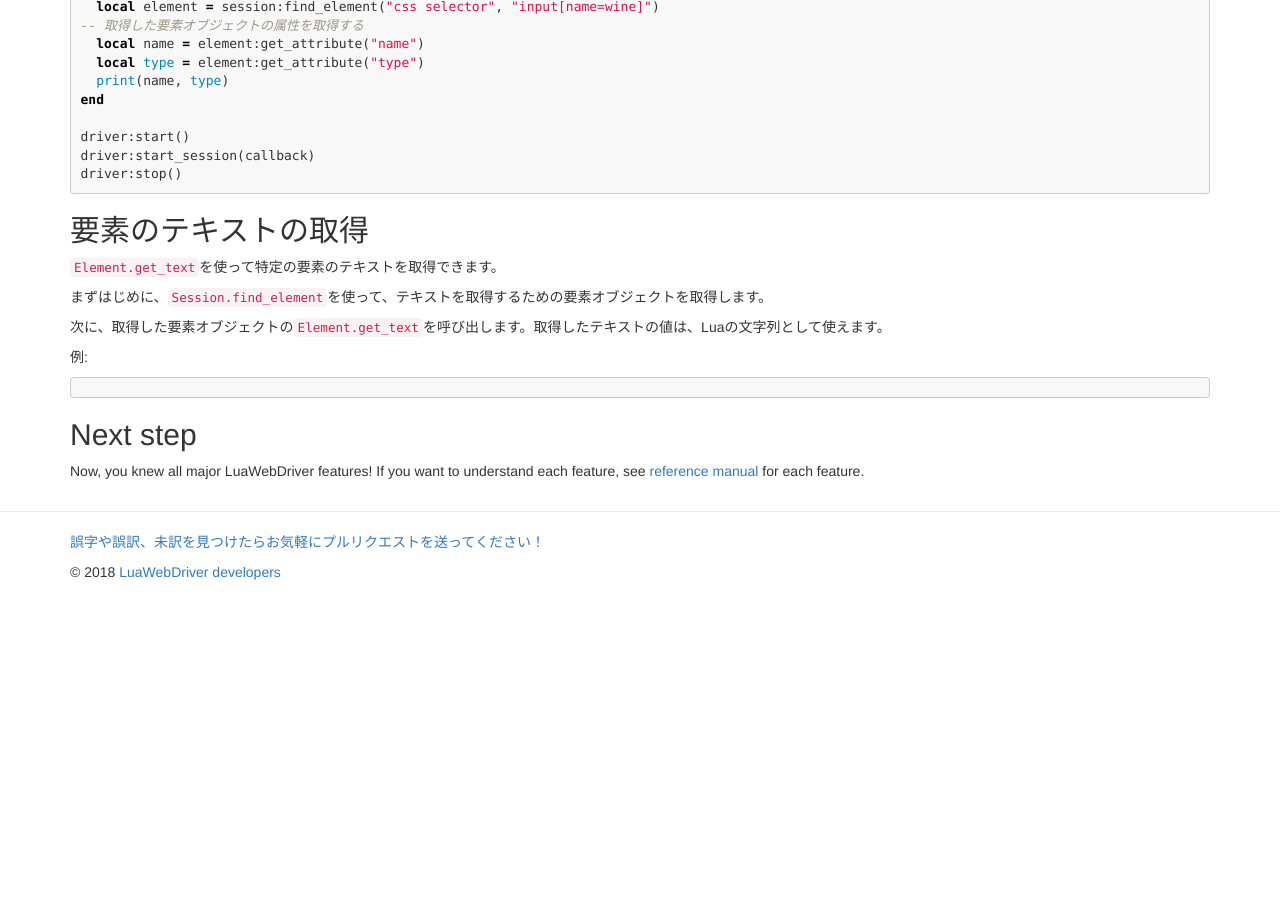
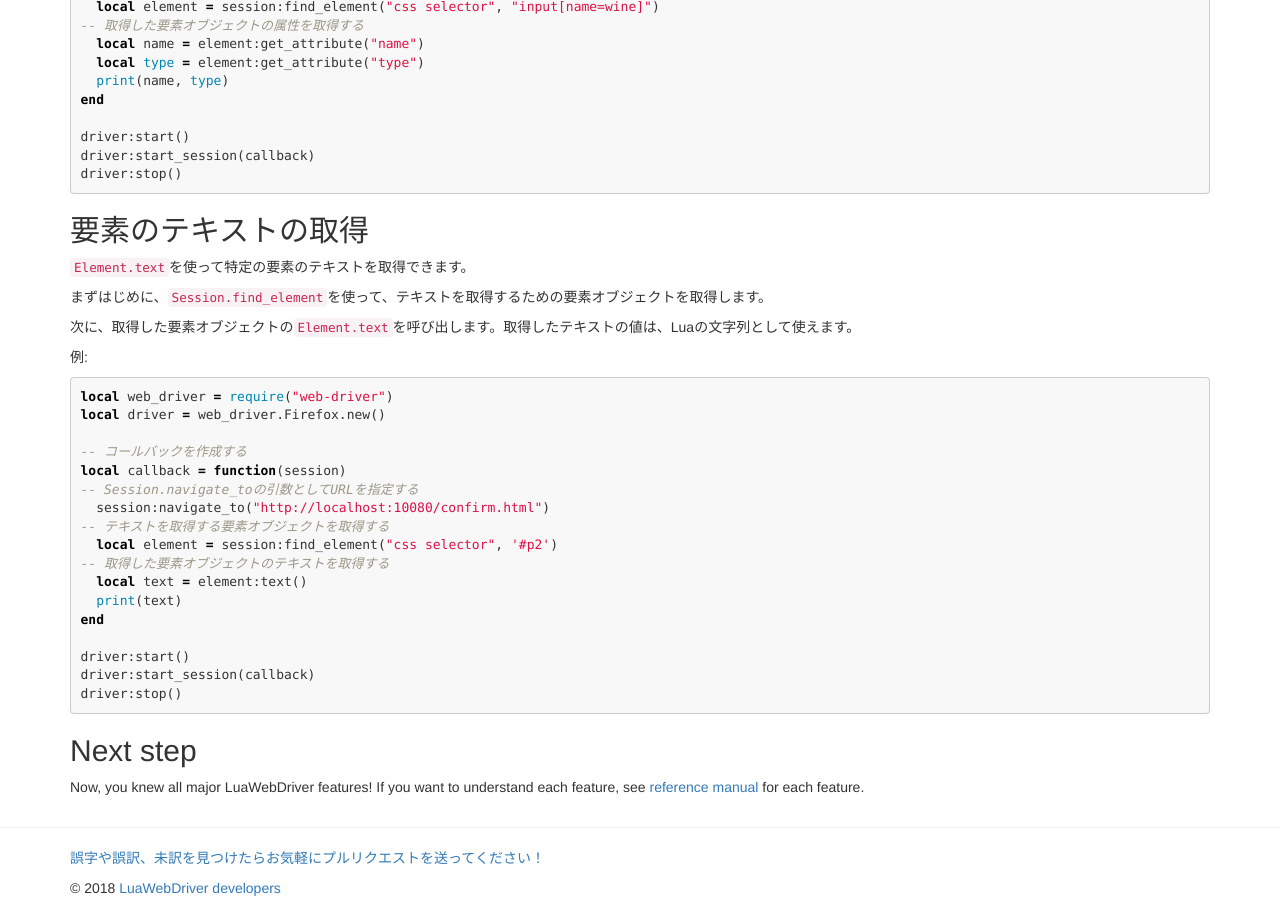
Before and after one commit to clear-code/lua-web-driver, a Jekyll site: the page built from docs/ja/tutorial/index.md, in a window 1280 px wide and 900 px high, scrolled down 3957 px. Built offline with Jekyll 4.4.1, drawn with Linux system fonts in a browser that asks for light colours; before the commit the page ends 4549 px from its top, so only the background shows below that; some of the changed text lies outside the part shown.

Commit message:
doc tutorial: add example for get text of element

````diff
--- a/docs/ja/tutorial/index.md
+++ b/docs/ja/tutorial/index.md
@@ -238,15 +238,32 @@
 
 ## 要素のテキストの取得 {#get-attribute-element}
 
-[`Element.get_text`][element-get-text]を使って特定の要素のテキストを取得できます。
+[`Element.text`][element-text]を使って特定の要素のテキストを取得できます。
 
 まずはじめに、[`Session.find_element`][session-find-element]を使って、テキストを取得するための要素オブジェクトを取得します。
 
-次に、取得した要素オブジェクトの[`Element.get_text`][element-get-text]を呼び出します。取得したテキストの値は、Luaの文字列として使えます。
+次に、取得した要素オブジェクトの[`Element.text`][element-text]を呼び出します。取得したテキストの値は、Luaの文字列として使えます。
 
 例:
 
 ```lua
+local web_driver = require("web-driver")
+local driver = web_driver.Firefox.new()
+
+-- コールバックを作成する
+local callback = function(session)
+-- Session.navigate_toの引数としてURLを指定する
+  session:navigate_to("http://localhost:10080/confirm.html")
+-- テキストを取得する要素オブジェクトを取得する
+  local element = session:find_element("css selector", '#p2')
+-- 取得した要素オブジェクトのテキストを取得する
+  local text = element:text()
+  print(text)
+end
+
+driver:start()
+driver:start_session(callback)
+driver:stop()
 ```
 
 ## Next step {#next-step}
@@ -286,6 +303,6 @@
 
 [element-get-attribute]:../reference/element.html#get_attribute
 
-[element-get-text]:../reference/element.html#text
+[element-text]:../reference/element.html#text
 
 [reference]:../reference/
````
Also changed, not shown: docs/tutorial/index.md (+20 -3 lines), 1 other file.
